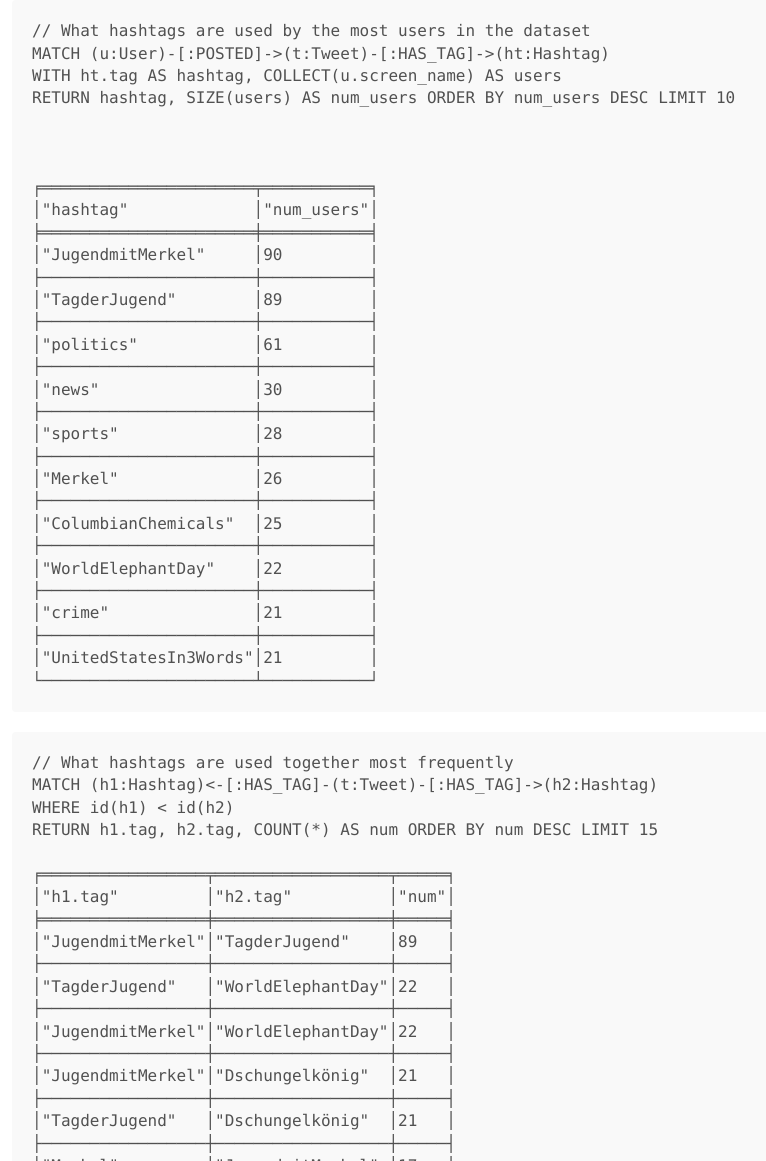
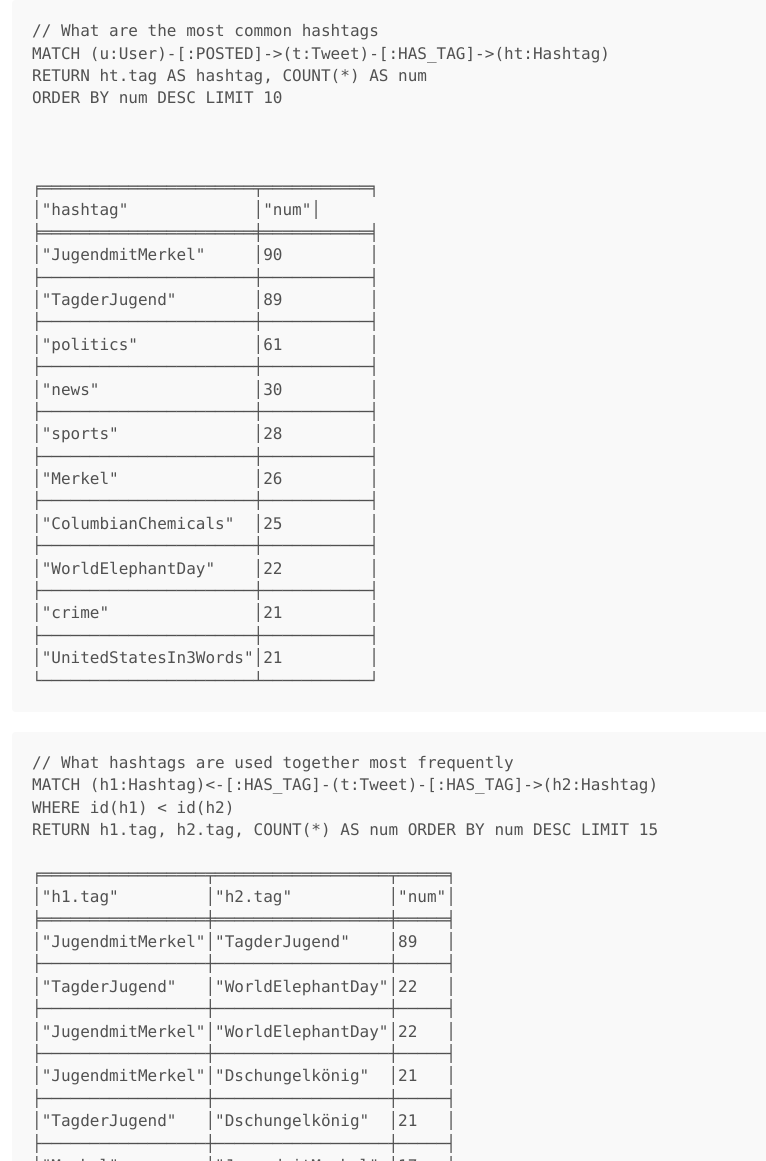
Before and after one commit to johnymontana/johnymontana.github.io, a Jekyll site: the page built from _posts/2017-11-12-scraping-russian-twitter-trolls-python-neo4j.md, in a window 1280 px wide and 1400 px high, scrolled down 7768 px. Shown: the part 239-1400 px from the top of the window, without its empty margins (188-954 px from the left). Built offline with Jekyll 4.4.1, drawn with Linux system fonts in a browser that asks for light colours; comment, search, counter and statistics services are not loaded.

Commit message:
fix query

```diff
--- a/_posts/2017-11-12-scraping-russian-twitter-trolls-python-neo4j.md
+++ b/_posts/2017-11-12-scraping-russian-twitter-trolls-python-neo4j.md
@@ -232,15 +232,15 @@ RETURN *
 ![](/public/img/russian-twitter-trolls/ten_gop_tweets.png)
 
 ~~~
-// What hashtags are used by the most users in the dataset
+// What are the most common hashtags
 MATCH (u:User)-[:POSTED]->(t:Tweet)-[:HAS_TAG]->(ht:Hashtag)
-WITH ht.tag AS hashtag, COLLECT(u.screen_name) AS users
-RETURN hashtag, SIZE(users) AS num_users ORDER BY num_users DESC LIMIT 10
+RETURN ht.tag AS hashtag, COUNT(*) AS num
+ORDER BY num DESC LIMIT 10
 
 
 
 ╒══════════════════════╤═══════════╕
-│"hashtag"             │"num_users"│
+│"hashtag"             │"num"│
 ╞══════════════════════╪═══════════╡
 │"JugendmitMerkel"     │90         │
 ├──────────────────────┼───────────┤
```
